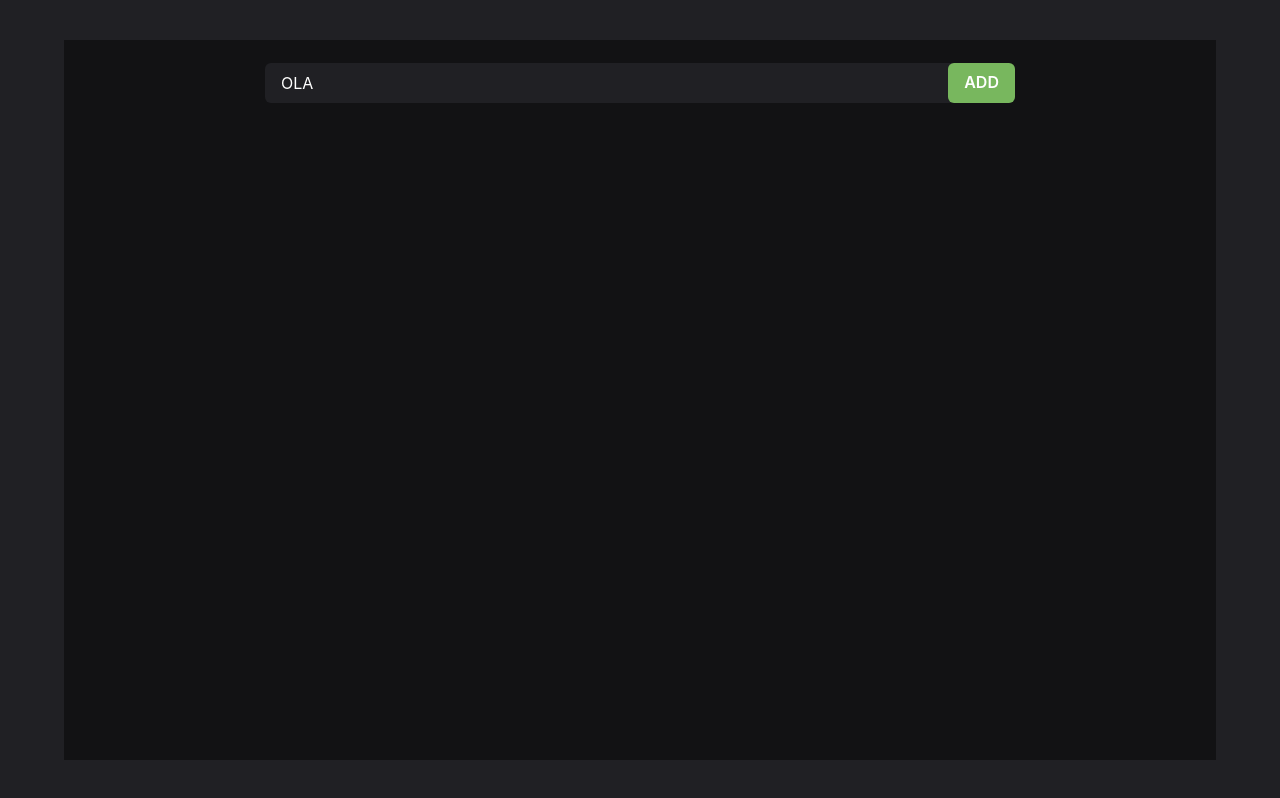
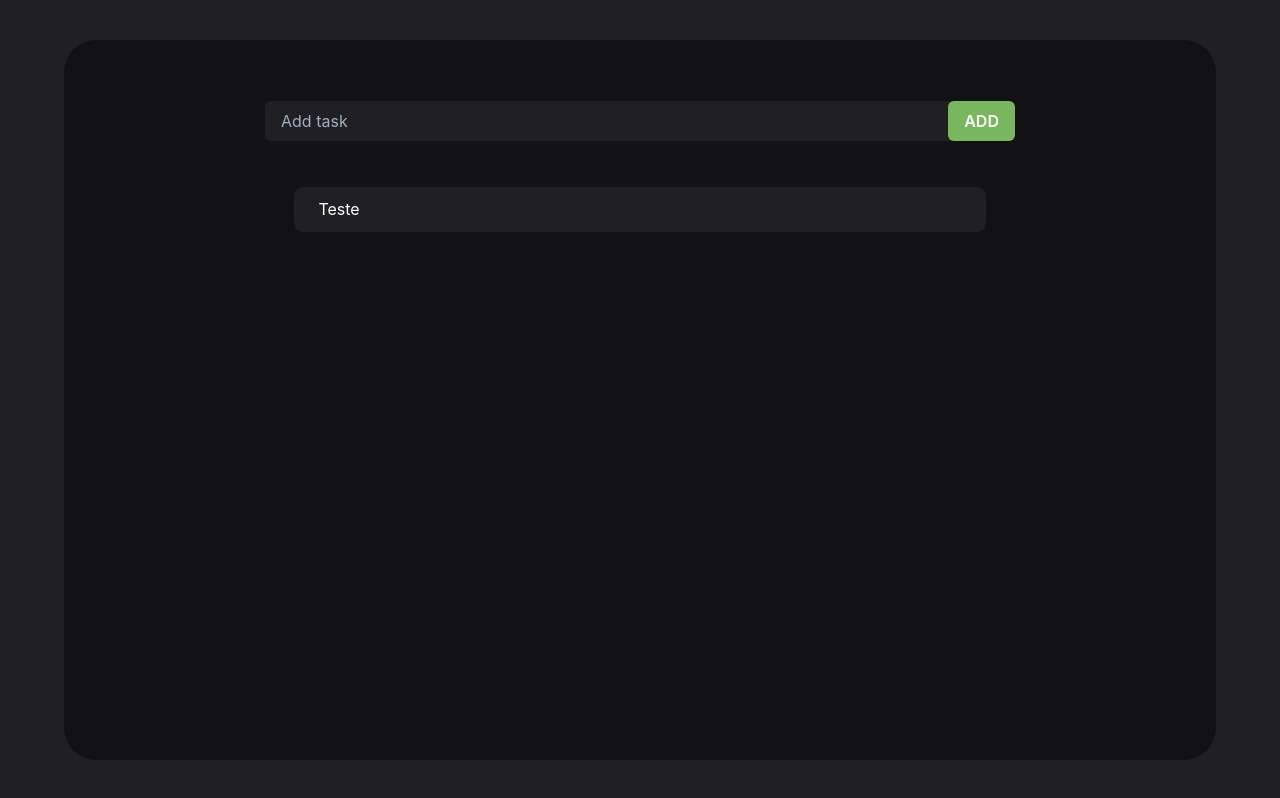
Before and after one commit to LuisMarchio03/todolist-nextjs-chakraui-reduxjs, a Next.js app: page / in a window 1280 px wide. Built offline with nearby package versions, Linux system fonts and the light colour scheme.

Commit message:
ReduxJS + ChakraUI

```diff
--- a/src/pages/index.tsx
+++ b/src/pages/index.tsx
@@ -1,7 +1,7 @@
 import React, { FormEvent, useEffect, useState } from "react";
 
 import { createTask } from "../store/taskSlice";
-import { useDispatch } from "react-redux";
+import { useDispatch, useSelector } from "react-redux";
 
 import {
   Box,
@@ -9,21 +9,24 @@ import {
   Flex,
   FormControl,
   Input,
+  List,
+  ListIcon,
+  ListItem,
 } from "@chakra-ui/react";
 
 const Home: React.FC = () => {
-  const [allTasks, setAllTasks] = useState(['OLA']);
+  const [allTasks, setAllTasks] = useState("");
   const dispatch = useDispatch();
+
+  const toEdit = useSelector((state: any) => state.task.toEdit);
+  const isCompleted = useSelector((state: any) => state.task.isCompleted);
+  const tasks = useSelector((state: any) => state.task.task);
 
   const handleAddTask = (event: FormEvent) => {
     event.preventDefault();
 
-    dispatch(createTask(allTasks))
-  }
-
-  useEffect(() => {
-    console.log(allTasks)
-  }, [])
+    dispatch(createTask(allTasks));
+  };
 
   return (
     <Flex
@@ -31,19 +34,66 @@ const Home: React.FC = () => {
       justifyContent="center"
       as="main"
       w="100%"
-      h="100vh"
+      minHeight="100vh"
       bg="#202024"
     >
-      <Box bg="#121214" color="white" w="90%" h="90vh">
-        <FormControl as="form" onSubmit={handleAddTask} id="add-task" isRequired>
+      <Box bg="#121214" color="white" w="90%" m="2% 0" p="3% 0" borderRadius="2rem" minHeight="90vh">
+        <FormControl
+          as="form"
+          onSubmit={handleAddTask}
+          id="add-task"
+          isRequired
+        >
           <Flex as="div" justifyContent="center" m="2% 0">
-            <Input placeholder="Add task" w="60%" bg="#202024" border="0" value={allTasks} onChange={(event: any) => setAllTasks(event.target.value)} />
-            <Button bg="#78b75e" ml="-2" type="submit">ADD</Button>
+            <Input
+              placeholder="Add task"
+              w="60%"
+              bg="#202024"
+              border="0"
+              value={allTasks}
+              onChange={(event: any) => setAllTasks(event.target.value)}
+            />
+            <Button bg="#78b75e" ml="-2" type="submit">
+              ADD
+            </Button>
           </Flex>
         </FormControl>
-      </Box>
 
-      <Box>
+        {!toEdit ? (
+          <Flex justifyContent="center" flexWrap="wrap">
+            {tasks.map((task) => (
+              <Flex
+                w="60%"
+                h="45px"
+                as="div"
+                justifyContent="left"
+                m="2% 0"
+                bg="#202024"
+                color="white"
+                borderRadius="0.57rem"
+                key={task}
+              >
+                <List spacing={5} p="0.62rem 1.5rem">
+                  <ListItem>{task}</ListItem>
+                </List>
+              </Flex>
+            ))}
+          </Flex>
+        ) : (
+          <Flex justifyContent="center">
+            <Input
+              placeholder="Add task"
+              w="50%"
+              bg="#202024"
+              border="0"
+              value={allTasks}
+              onChange={(event: any) => setAllTasks(event.target.value)}
+            />
+            <Button bg="#78b75e" ml="-2" type="submit">
+              Save
+            </Button>
+          </Flex>
+        )}
       </Box>
     </Flex>
   );
--- a/src/store/taskSlice.ts
+++ b/src/store/taskSlice.ts
@@ -3,8 +3,9 @@ import { createSlice } from "@reduxjs/toolkit";
 export const taskSlice = createSlice({
   name: 'task',
   initialState: {
-    task: ['teste'],
+    task: ['Teste'],
     isCompleted: false,
+    toEdit: false,
   },
   reducers: {
     createTask(state, { payload }) {
```
